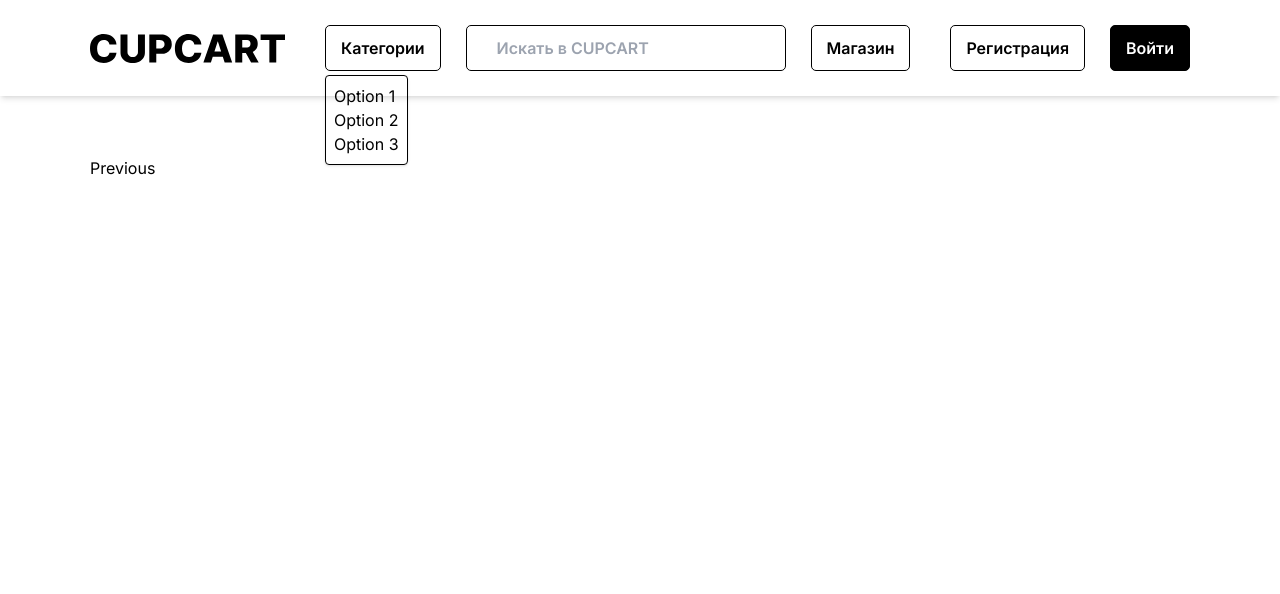
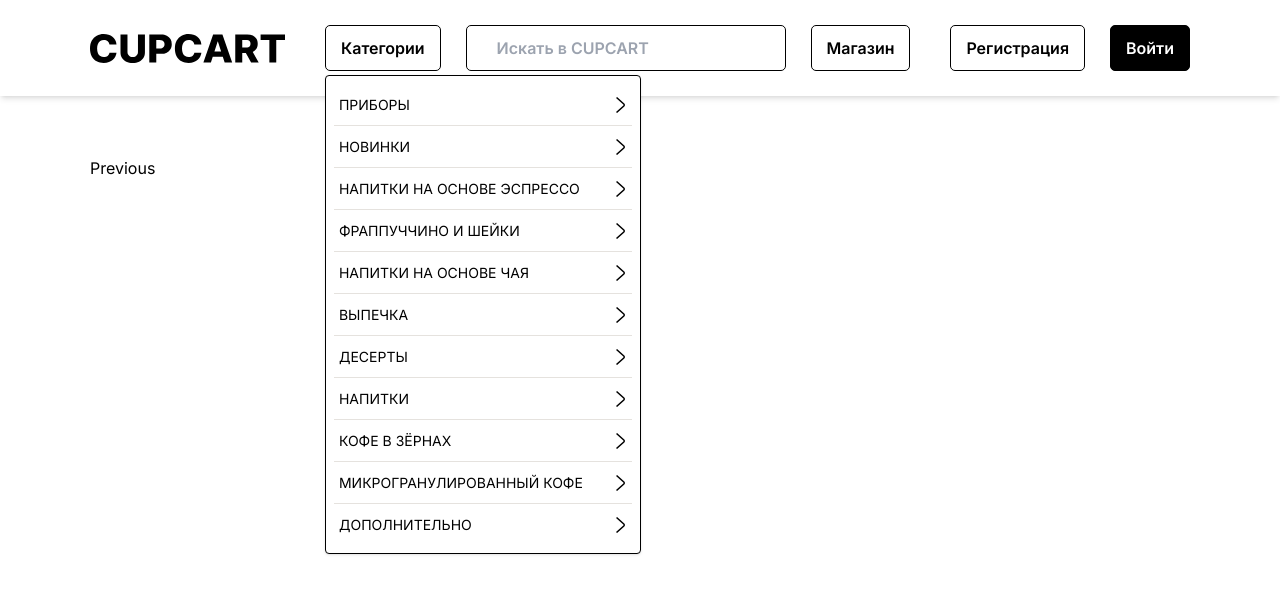
Before and after one commit to NIC-ecommerce/coffee_shop, a Next.js app in the folder front/: page / in a window 1280 px wide. Both pictures are taken after a click on the button "Категории". Shown: the top 594 px of the page. Built offline with nearby package versions, Linux system fonts and the light colour scheme.

Commit message:
Dropdown complete

```diff
--- a/front/src/shared/ui/Dropdown/Dropdown.tsx
+++ b/front/src/shared/ui/Dropdown/Dropdown.tsx
@@ -1,4 +1,5 @@
 import React, { useState } from "react";
+import SmallArrow from "../Icons/SmallArrow/SmallArrow";
 
 interface DropdownProps {
   buttonStyle?: string;
@@ -25,13 +26,21 @@ const Dropdown: React.FC<DropdownProps> = ({
         {label}
       </button>
       {isOpen && (
-        <div className={`absolute top-full ${listStyle}`}>
+        <div className="relative">
+          <div className={`absolute top-full ${listStyle}`}>
           {options.map((option, index) => (
-            <div className="cursor-pointer" key={index}>
-              {option}
+            <div className={`cursor-pointer text-base pl-[5px] mt-[10px] pb-[10px] flex items-center
+            ${ index === options.length - 1 ? "" : "border-b border-solid border-lightGray" }`}
+            key={index}>
+            {option}
+              <div className="absolute left-[290px]">
+                <SmallArrow/>
+              </div>
             </div>
           ))}
+          </div>
         </div>
+
       )}
     </div>
   );
--- /dev/null
+++ b/front/src/shared/ui/Icons/SmallArrow/SmallArrow.tsx
@@ -0,0 +1,13 @@
+
+export default function SmallArrow() {
+return (
+        <svg xmlns="http://www.w3.org/2000/svg" width="9" height="16" viewBox="0 0 9 16" fill="none">
+        <path d="M1.04409 16L0 15.058L7.30641
+        8.466C7.44504 8.34089 7.52291 8.17123 7.52291
+        7.99433C7.52291 7.81743 7.44504 7.64777 7.30641
+        7.52266L0.0125706 0.943335L1.05814 0L8.3505 6.57933C8.76638
+        6.95465 9 7.46363 9 7.99433C9 8.52503 8.76638 9.03401 8.3505
+        9.40933L1.04409 16Z" fill="black"/>
+        </svg>
+    )
+}
--- a/front/src/widgets/Layout/Header/ui/Header.tsx
+++ b/front/src/widgets/Layout/Header/ui/Header.tsx
@@ -7,6 +7,20 @@ import Button from "@/shared/ui/Button/Button";
 import Input from "@/shared/ui/Input/Input";
 import Dropdown from "@/shared/ui/Dropdown/Dropdown";
 
+let option_index_pos = [
+  {text:"ПРИБОРЫ"},
+  {text:"НОВИНКИ"},
+  {text:"НАПИТКИ НА ОСНОВЕ ЭСПРЕССО"},
+  {text:"ФРАППУЧЧИНО И ШЕЙКИ"},
+  {text:"НАПИТКИ НА ОСНОВЕ ЧАЯ"},
+  {text:"ВЫПЕЧКА"},
+  {text:"ДЕСЕРТЫ"},
+  {text:"НАПИТКИ"},
+  {text:"КОФЕ В ЗЁРНАХ"},
+  {text:"МИКРОГРАНУЛИРОВАННЫЙ КОФЕ"},
+  {text:"ДОПОЛНИТЕЛЬНО"}
+]
+
 export default function Header() {
   return (
     <header className="py-[25px] shadow-md">
@@ -15,10 +29,10 @@ export default function Header() {
           <Logo />
           <div className="flex gap-[25px]">
             <Dropdown
-              label="Категории"
-              buttonStyle="py-[10px] font-semibold px-[15px] border-[1px] border-black rounded-[5px]"
-              listStyle="bg-gray-100 border border-gray-300 mt-1 p-2 rounded shadow"
-              options={["Option 1", "Option 2", "Option 3"]}
+            label="Категории"
+            buttonStyle="py-[10px] font-semibold px-[15px] border-[1px] border-black rounded-[5px]"
+            listStyle="w-[316px] bg-white border border-gray-300 mt-1 p-2 rounded shadow z-10"
+            options={option_index_pos.map(option => option.text)}
             />
             <Input
               className="pl-[30px] font-semibold py-[10px] border-[1px] border-black text-gray rounded-[5px] w-[320px]"
```
